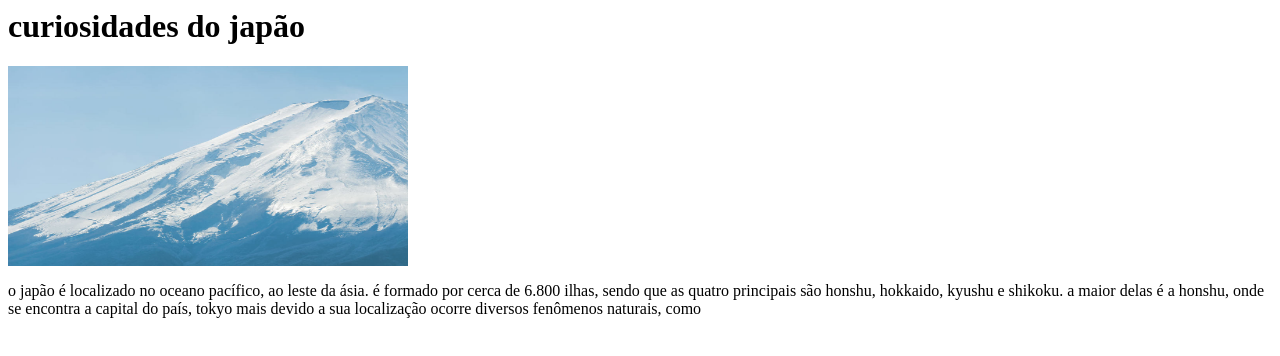
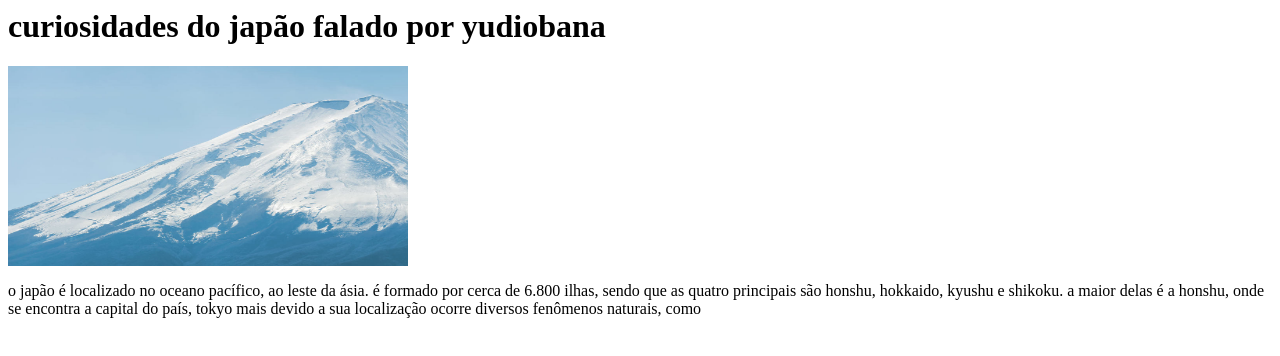
Before and after one commit to yudijapanislove/yudijapanislove.github.io, a plain HTML site: page index.html in a window 1280 px wide. Drawn offline with Linux system fonts and the light colour scheme.

Commit message:
Update index.html

```diff
--- a/index.html
+++ b/index.html
@@ -5,7 +5,7 @@
 </head>
 <body>
 
-<h1>curiosidades do japão</h1>
+<h1>curiosidades do japão falado por yudiobana</h1>
   <img src="638203568502467056_geografia-japao.jpg" alt="monte everest" style="width:400px;height:200px;">
 <p>o japão é localizado no oceano pacífico, ao leste da ásia. é formado por cerca de 6.800 ilhas, sendo que as quatro principais são honshu, hokkaido, kyushu e shikoku.
 a maior delas é a honshu, onde se encontra a capital do país, tokyo mais devido a sua localização ocorre diversos fenômenos naturais, como </p>
```
